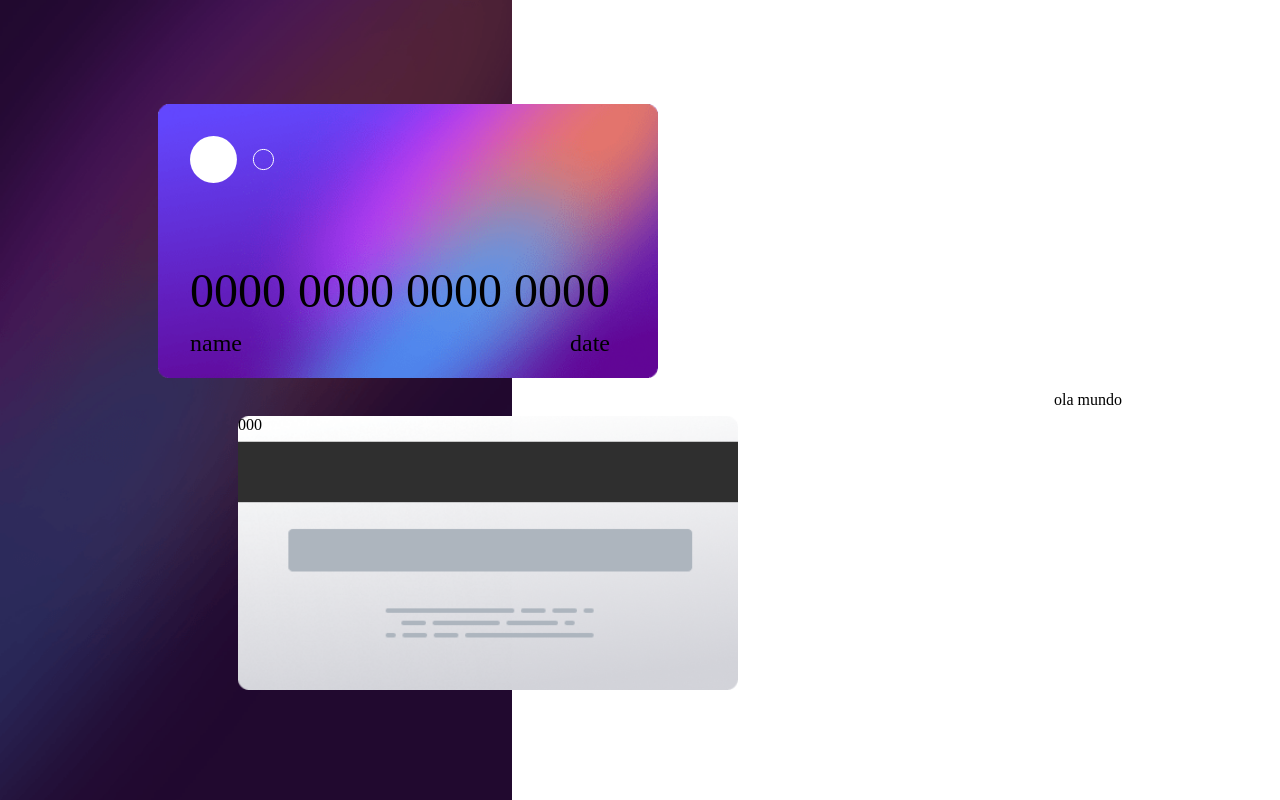
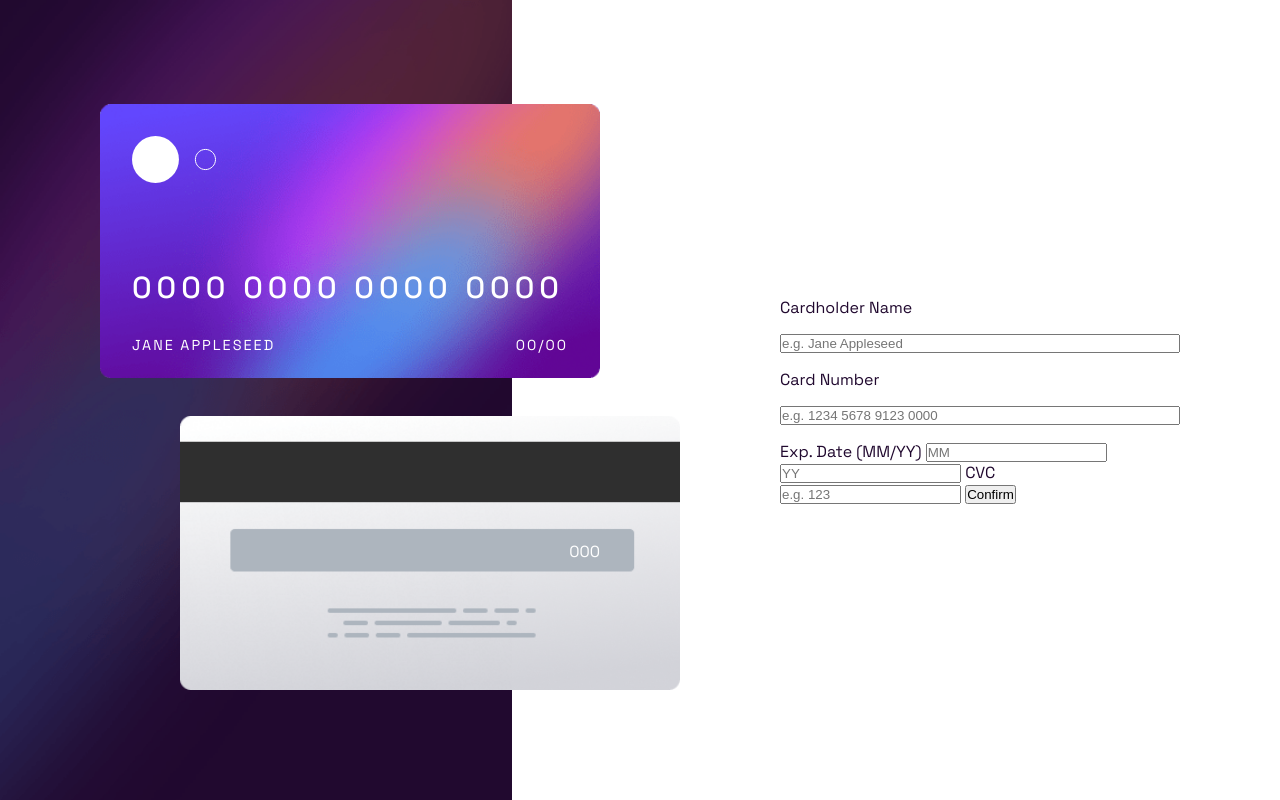
Before and after one commit to Joao-progBr/projt_CartaoInterativo, a website: page index.html in a window 1280 px wide. Drawn offline with nearby package versions, Linux system fonts and the light colour scheme; files that its build step writes are made by us from their sources; files whose address does not match are found by name.

Commit message:
alterações no estilo do cartão. cartão estilizado. inicio do formulario. inclusão de variaveis scss e mixin

```diff
--- a/index.html
+++ b/index.html
@@ -5,6 +5,9 @@
     <meta charset="UTF-8">
     <meta name="viewport" content="width=device-width, initial-scale=1.0">
     <link rel="icon" type="image/png" sizes="32x32" href="./images/favicon-32x32.png">
+    <link rel="preconnect" href="https://fonts.googleapis.com">
+    <link rel="preconnect" href="https://fonts.gstatic.com" crossorigin>
+    <link href="https://fonts.googleapis.com/css2?family=Space+Grotesk:wght@300..700&display=swap" rel="stylesheet">
     <link rel="stylesheet" href="./build/styles/main.css">
     <title>Frontend Mentor | Interactive card details form</title>
 </head>
@@ -17,11 +20,13 @@
             <div>
                 <div class="card__front">
                     <div class="card__frontContent">
-                        <img src="./build/img/card-logo.svg" alt="">
+                        <div class="card__img">
+                            <img src="./build/img/card-logo.svg" alt="">
+                        </div>
                         <span class="card__number">0000 0000 0000 0000</span>
                         <div class="card__info">
-                            <span>name</span>
-                            <span>date</span>
+                            <span>Jane Appleseed</span>
+                            <span>00/00</span>
                         </div>
                     </div>
                 </div>
@@ -31,9 +36,26 @@
                     </div>
                 </div>
             </div>
-            <form action="#" class="card__form">
-                ola mundo
-            </form>
+            <div>
+                <form action="#" class="card__form" id="form">
+                    <label for="name">Cardholder Name</label>
+                    <input type="text" id="name" placeholder="e.g. Jane Appleseed">
+
+                    <label for="number">Card Number</label>
+                    <input type="number" id="number" placeholder="e.g. 1234 5678 9123 0000">
+
+                    <div>
+                        <label for="date">Exp. Date (MM/YY)</label>
+                        <input type="number" id="date" placeholder="MM">
+                        <input type="number" id="date" placeholder="YY">
+
+                        <label for="cvc">CVC</label>
+                        <input type="number" id="cvc" placeholder="e.g. 123">
+
+                        <button type="submit">Confirm</button>
+                    </div>
+                </form>
+            </div>
         </div>
     </main>
 
@@ -42,41 +64,16 @@
 
 
 
+    <script src="./build/scripts/main.min.js"></script>
+
+    <!--
+
+    estilizar formulario
+    responsivo
+    js
 
 
 
-
-
-
-
-
-
-
-
-
-
-    <script src="./build/scripts/main.min.js"></script>
-
-    <!-- 0000 0000 0000 0000
-    Jane Appleseed
-    00/00
-
-    000
-
-    Cardholder Name
-    e.g. Jane Appleseed
-
-    Card Number
-    e.g. 1234 5678 9123 0000
-
-    Exp. Date (MM/YY)
-    MM
-    YY
-
-    CVC
-    e.g. 123
-
-    Confirm
 
     Completed state start
 
--- /dev/null
+++ b/src/styles/_vars.scss
@@ -0,0 +1,20 @@
+$colorWhite: hsl(0, 100%, 100%);
+$colorDarkGray: hsl(212, 12%, 71%);
+$colorLightGray: hsl(270, 3%, 87%);
+$colorPurple:hsl(278, 68%, 11%);
+
+/// font family
+
+// .space-grotesk-<uniquifier> {
+//   font-family: "Space Grotesk", sans-serif;
+//   font-optical-sizing: auto;
+//   font-weight: <weight>;
+//   font-style: normal;
+// }
+
+@mixin fontFamily($size: normal, $weight: normal, $color: $colorWhite){
+    font-size: $size;
+    font-weight: $weight;
+    font-family: "Space Grotesk", sans-serif;
+    color: $color;
+}
--- a/src/styles/main.scss
+++ b/src/styles/main.scss
@@ -1,7 +1,13 @@
+@use 'vars';
+
 *{
     padding: 0;
     margin: 0;
     box-sizing: border-box;
+}
+
+html{
+    @include vars.fontFamily();
 }
 
 .background-left{
@@ -36,12 +42,12 @@
     left: 50%;
     transform: translate(-50%, -50%);
     display: flex;
-    justify-content: space-around;
+    justify-content: space-evenly;
     align-items: center;
     width: 100%;
 
 
-/////// card front start ///////
+    /////// card front start ///////
     &__front{
         background-image: url('../../build/img/bg-card-front.png');
         background-size: contain;
@@ -50,38 +56,44 @@
         width: 500px;
         margin-bottom: 2em;
         position: relative;
-
     }
 
     &__frontContent{
+        width: 100%;
         position: absolute;
+        display: flex;
+        flex-direction: column;
+        justify-content: center;
         padding: 2em;
+    }
 
-        img{
-            display: block;
-            margin-bottom: 5em;
-        }
+    &__img{
+        display: block;
+        margin-bottom: 5em;
     }
 
     &__number{
-        font-size: 3em;
-        width: 100%;
+        letter-spacing: 5px;
+        @include vars.fontFamily(1.9em, 500)
     }
 
     &__info{
         display: flex;
         align-items: center;
         justify-content: space-between;
-        margin-top: .5em;
-        font-size: 1.5em;
+        margin-top: 2em;
+        text-transform: uppercase;
+        letter-spacing: 2px;
+        @include vars.fontFamily(.9em, normal)
     }
 
-/////// card front end ///////
+    /////// card front end ///////
 
 
 
 
-/////// card back start ///////
+    /////// card back start ///////
+
     &__back{
         background-image: url('../../build/img/bg-card-back.png');
         background-size: contain;
@@ -89,10 +101,29 @@
         height: 280px;
         width: 500px;
         margin-left: 5em;
+        position: relative;
     }
+
+    &__backContent{
+        position: absolute;
+        padding: 5em;
+        right: 0;
+        top: 16%;
+    }
+
+    /////// card back end ///////
 
 
 
 
-/////// card front back ///////
+    /////// form start ///////
+    &__form{
+        display: flex;
+        flex-direction: column;
+        gap: 1em;
+        @include vars.fontFamily(normal, normal, vars.$colorPurple);
+        width: 400px;
+    }
+
+
 }
```
